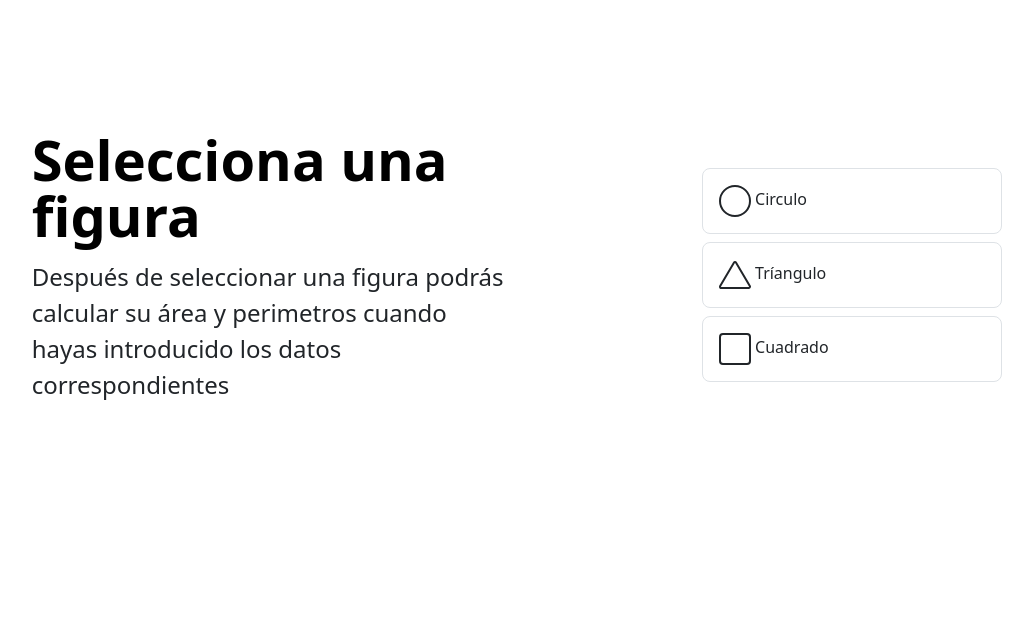
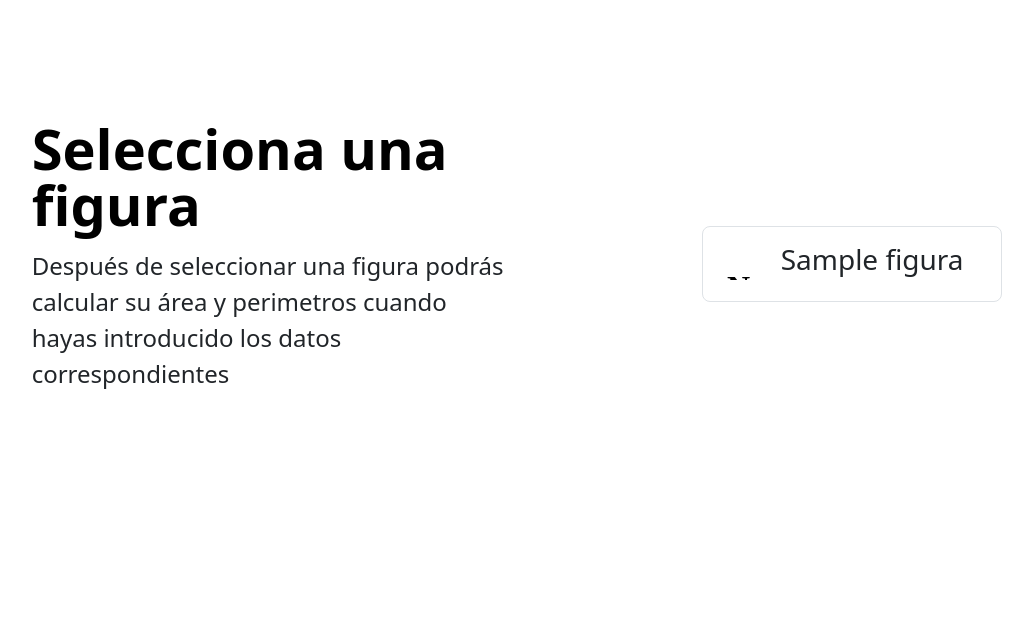
Before and after one commit to noriegaencinas/figuras, a Flask app: template templates/menu_view.html in a window 1280 px wide. Shown: the part 83-705 px from the top of the page, without its empty margins (99-1132 px from the left). Run offline with Flask 3, Linux system fonts and the light colour scheme; the template is opened without the code that fills it: most values are stand-ins (such as "Sample title", 1, 10 or a date in 2020).

Commit message:
standarazation of figura_view

```diff
--- a/controller/menu_controller.py
+++ b/controller/menu_controller.py
@@ -1,7 +1,8 @@
 from main import app
 from flask import render_template
-#from model.menu_model import *
+from model.menu_model import *
 
 @app.route('/')
 def menu_view():
-    return render_template('menu_view.html')
+    figuras = get_figuras()
+    return render_template('menu_view.html', lista_figuras=figuras)
--- a/main.py
+++ b/main.py
@@ -5,9 +5,11 @@ app = Flask(__name__)
 
 from controller.menu_controller import *
 from controller.circulo_controller import *
+from controller.cuadrado_controller import *
+from controller.triangulo_controller import *
 
 if __name__ == '__main__':
-    app.run(debug=False) #Debug true when developing
+    app.run(port=5010, debug=False) #Debug true when developing
 
 # DUDAS
 # venv?
--- a/model/circulo_model.py
+++ b/model/circulo_model.py
@@ -6,6 +6,7 @@ class Circulo(FiguraGeometrica): # Creamos la clase Circulo que hereda de Figura
     def __init__(self, radio):
         self.radio = radio
         self.image = 'static/circle.svg' # Image of the circle
+        self.name = 'Circulo'
 
     def calcular_area(self):
         return math.pi * self.radio ** 2
--- a/model/cuadrado_model.py
+++ b/model/cuadrado_model.py
@@ -4,6 +4,7 @@ class Cuadrado(FiguraGeometrica): # Creamos la clase Cuadrado que hereda de Figu
     def __init__(self, lado):
         self.lado = lado
         self.image = 'static/square.svg' # Image of the square
+        self.name = 'Cuadrado'
 
     def calcular_area(self):
         return self.lado ** 2
--- a/model/triangulo_model.py
+++ b/model/triangulo_model.py
@@ -5,6 +5,7 @@ class Triangulo(FiguraGeometrica):
         self.base = base
         self.altura = altura
         self.image = 'static/triangle.svg' # Image of the triangle
+        self.name = 'Triangulo'
 
     def calcular_area(self):
         return (self.base * self.altura) / 2
--- /dev/null
+++ b/static/css/base.css
@@ -0,0 +1,6 @@
+.color_modes {
+    background-color: #6046FF;
+}
+.color_modes:hover {
+    background-color: #5308F3;
+}
--- a/templates/base.html
+++ b/templates/base.html
@@ -1,5 +1,5 @@
 <!DOCTYPE html>
-<html lang="en" data-bs-theme="auto">
+<html lang="en" data-bs-theme="dark">
   <head>
       <meta charset="UTF-8">
       <meta name="viewport" content="width=device-width, initial-scale=1.0">
@@ -8,6 +8,7 @@
       {% block styles %}
         <!--This is the reference to the css of bootstrap-->
         <link href="https://cdn.jsdelivr.net/npm/bootstrap@5.3.3/dist/css/bootstrap.min.css" rel="stylesheet" integrity="sha384-QWTKZyjpPEjISv5WaRU9OFeRpok6YctnYmDr5pNlyT2bRjXh0JMhjY6hW+ALEwIH" crossorigin="anonymous">
+        <link rel="stylesheet" href="/static/css/base.css">
       {% endblock %}
   </head>
   <body>
--- a/templates/menu_view.html
+++ b/templates/menu_view.html
@@ -18,35 +18,20 @@
         <div class="d-flex flex-column flex-md-row p-4 gap-4 py-md-5 align-items-center justify-content-center">
             <!--These are the radio buttons-->
             <div class="list-group d-grid gap-2 border-0">
-              <a href="{{url_for('circulo')}}" class="list-group-item rounded-3 py-3">
-                <!--This is the svg of the figure-->
-                <svg xmlns="http://www.w3.org/2000/svg" width="32" height="32" fill="currentColor" class="bi bi-circle" viewBox="0 0 16 16">
-                    <path d="M8 15A7 7 0 1 1 8 1a7 7 0 0 1 0 14m0 1A8 8 0 1 0 8 0a8 8 0 0 0 0 16"/>
-                  </svg>
-                <!--This is the name of the figure-->
-                Circulo
-              </a>
-
-              <input class="list-group-item-check pe-none" type="radio" name="listGroupCheckableRadios" id="listGroupCheckableRadios2" value="">
-              <label class="list-group-item rounded-3 py-3" for="listGroupCheckableRadios2">
-                <svg xmlns="http://www.w3.org/2000/svg" width="32" height="32" fill="currentColor" class="bi bi-triangle" viewBox="0 0 16 16">
-                    <path d="M7.938 2.016A.13.13 0 0 1 8.002 2a.13.13 0 0 1 .063.016.15.15 0 0 1 .054.057l6.857 11.667c.036.06.035.124.002.183a.2.2 0 0 1-.054.06.1.1 0 0 1-.066.017H1.146a.1.1 0 0 1-.066-.017.2.2 0 0 1-.054-.06.18.18 0 0 1 .002-.183L7.884 2.073a.15.15 0 0 1 .054-.057m1.044-.45a1.13 1.13 0 0 0-1.96 0L.165 13.233c-.457.778.091 1.767.98 1.767h13.713c.889 0 1.438-.99.98-1.767z"/>
-                  </svg>
-                Tríangulo
-              </label>
-
-              <input class="list-group-item-check pe-none" type="radio" name="listGroupCheckableRadios" id="listGroupCheckableRadios3" value="">
-              <label class="list-group-item rounded-3 py-3" for="listGroupCheckableRadios3">
-                <svg xmlns="http://www.w3.org/2000/svg" width="32" height="32" fill="currentColor" class="bi bi-square" viewBox="0 0 16 16">
-                    <path d="M14 1a1 1 0 0 1 1 1v12a1 1 0 0 1-1 1H2a1 1 0 0 1-1-1V2a1 1 0 0 1 1-1zM2 0a2 2 0 0 0-2 2v12a2 2 0 0 0 2 2h12a2 2 0 0 0 2-2V2a2 2 0 0 0-2-2z"></path>
-                  </svg>
-                Cuadrado
-              </label>
+              {% for figura in lista_figuras %}
+                <a href="{{ url_for(figura.url) }}" class="list-group-item rounded-3 py-3 d-flex align-items-center">
+                  <!-- Imagen de la figura, alineada a la izquierda -->
+                  <iframe src="{{ figura.imagen }}" width="32" height="32" class="me-2"></iframe>
+                  <!-- Nombre de la figura, centrado tanto vertical como horizontalmente -->
+                  <span class="flex-grow-1 text-center h3">{{ figura.nombre }}</span>
+                </a>
+              {% endfor %}
             </div><!--Radio buttons finish here-->
           </div>
       </div>
     </div>
   </div>
+
 {% endblock %}
 
 {% block scripts %}
```
Also changed, not shown: controller/cuadrado_controller.py (+7 -0 lines), controller/triangulo_controller.py (+7 -0 lines), model/menu_model.py (+31 -0 lines), templates/figura_view.html (+13 -11 lines), static/img/circle.svg, static/img/square.svg, static/img/triangle.svg.
